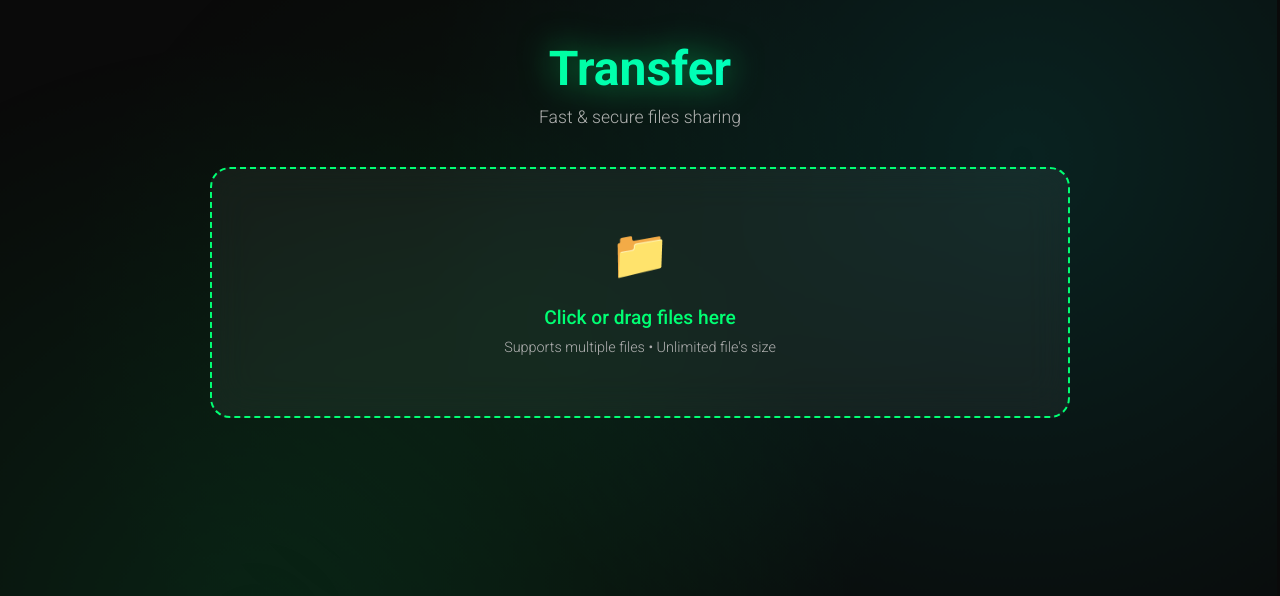
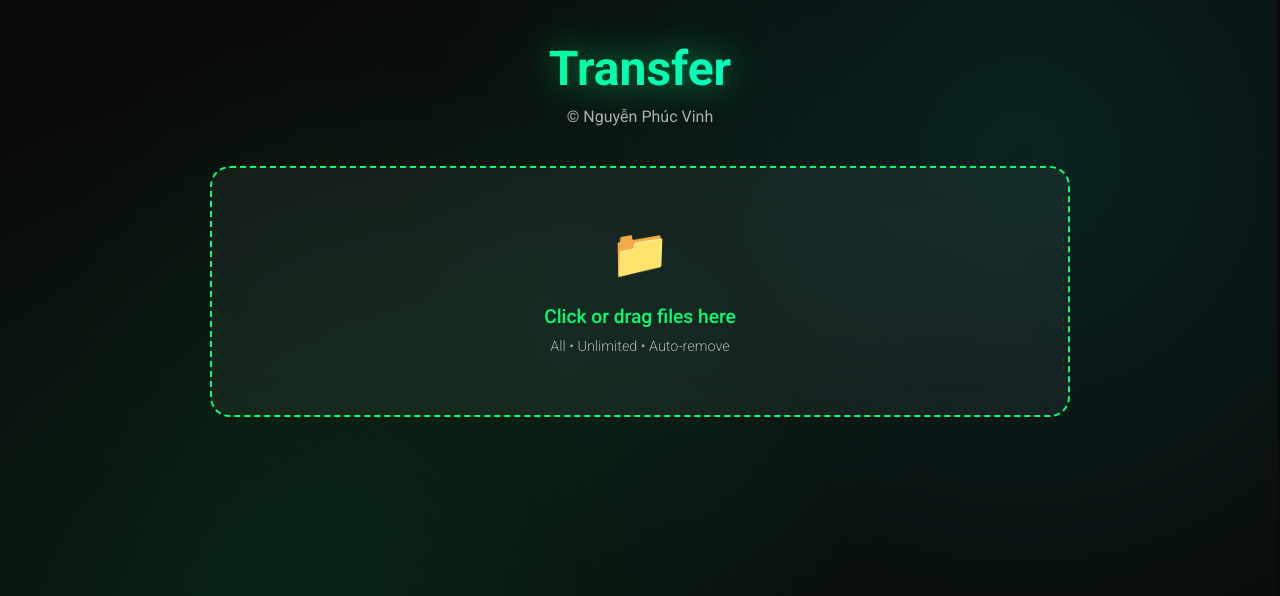
Before and after one commit to vinhngph/transfer, a Flask app: page / in a window 1280 px wide. Shown: the top 596 px of the page. Run offline with Flask 3, Linux system fonts and the light colour scheme; data comes from the database, SQL or seed files in the repository; data that the repository does not hold is empty.

Commit message:
chore: add author

```diff
--- a/templates/home.html
+++ b/templates/home.html
@@ -4,7 +4,8 @@
 <head>
     <meta charset="UTF-8">
     <meta name="viewport" content="width=device-width, initial-scale=1.0">
-    <title>transfer</title>
+    <title>Transfer</title>
+    <link rel="shortcut icon" href="/static/img/SB.svg" type="image/x-icon">
 
     <style>
         @import url('https://fonts.googleapis.com/css2?family=Roboto:ital,wght@0,100..900;1,100..900&display=swap');
@@ -546,6 +547,11 @@
                 transform: rotate(360deg);
             }
         }
+
+        .author {
+            text-decoration: none;
+            color: var(--text-secondary);
+        }
     </style>
 </head>
 
@@ -553,13 +559,14 @@
     <div class="container">
         <div class="header">
             <h1>Transfer</h1>
-            <p>Fast & secure files sharing</p>
+            <a class="author" href="https://github.com/vinhngph" target="_blank" rel="noopener">&copy; Nguyễn Phúc
+                Vinh</a>
         </div>
 
         <div class="drop-area" id="drop-area">
             <span class="drop-icon">📁</span>
             <div class="drop-text">Click or drag files here</div>
-            <div class="drop-subtext">Supports multiple files • Unlimited file's size</div>
+            <div class="drop-subtext">All • Unlimited • Auto-remove</div>
             <input type="file" name="f" id="files-input" multiple>
         </div>
 
```
Also changed, not shown: static/img/SB.svg (added).
